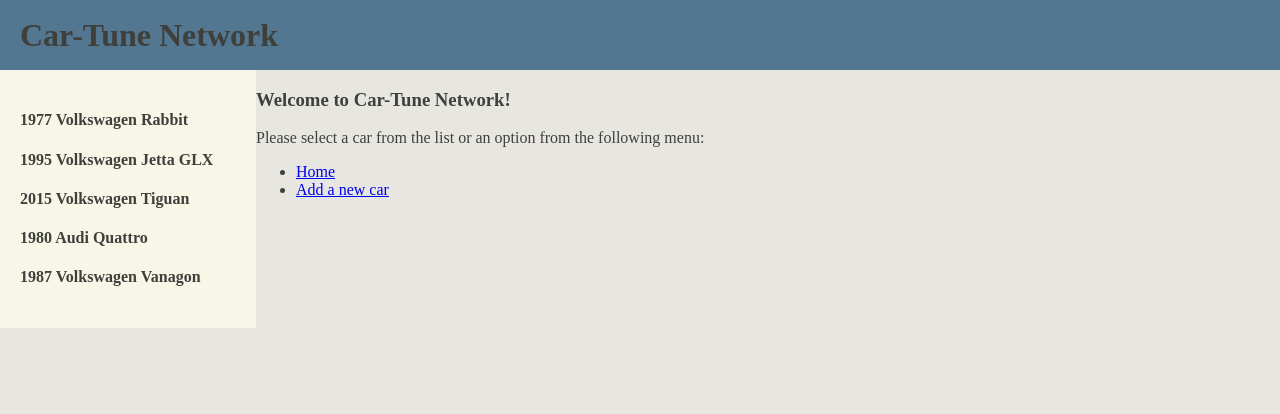
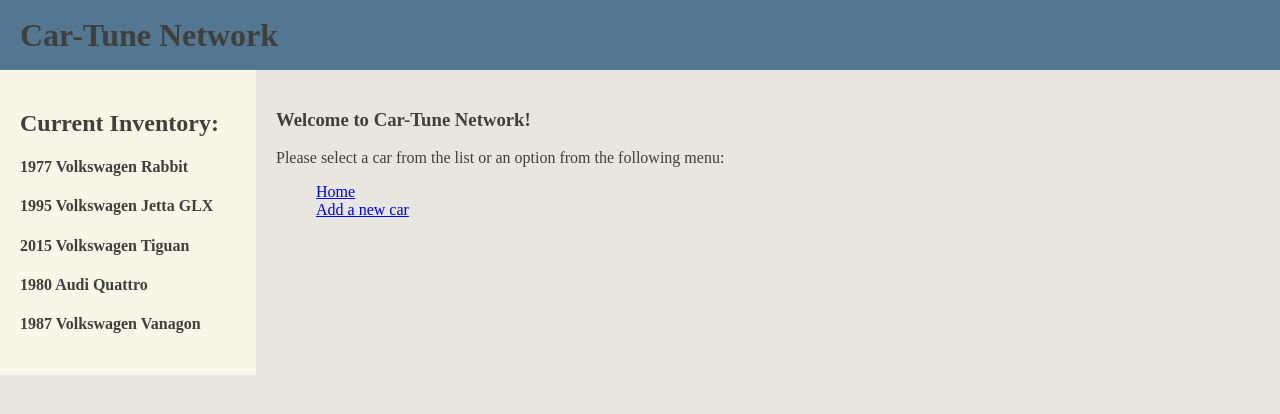
Before and after one commit to alspdx/car-tune-network, a React app: page /#/ in a window 1280 px wide. Shown: the top 414 px of the page. Built offline with nearby package versions, Linux system fonts and the light colour scheme.

Commit message:
add more styling

```diff
--- a/src/components/CarsList.jsx
+++ b/src/components/CarsList.jsx
@@ -39,6 +39,7 @@ function CarsList() {
           height: 100%;
         }
       `}</style>
+      <h2>Current Inventory:</h2>
       <div>
         {carsInShopList.map((car, index) =>
           <h4 key={index}>{car.year} {car.make} {car.model}</h4>
--- a/src/components/Welcome.jsx
+++ b/src/components/Welcome.jsx
@@ -3,7 +3,15 @@ import React from 'react';
 
 function Welcome() {
   return(
-    <div>
+    <div className='welcome'>
+      <style jsx>{`
+        .welcome {
+          padding: var(--std-padding);
+        }
+        ul {
+          list-style: none;
+        }
+      `}</style>
       <h3>Welcome to Car-Tune Network!</h3>
       <span>Please select a car from the list or an option from the following menu:</span>
       <ul>
```
